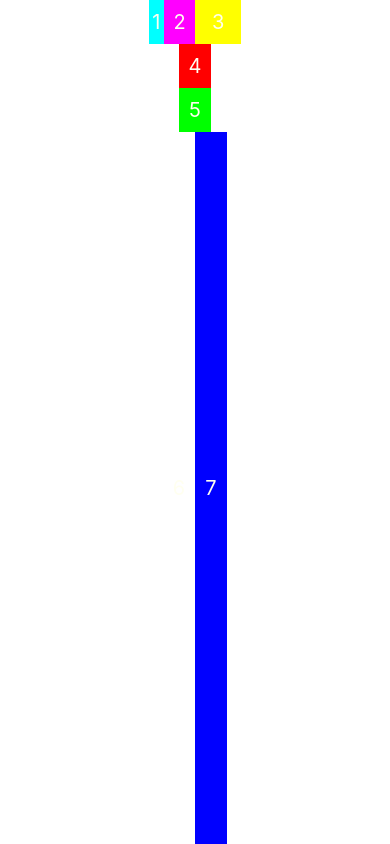
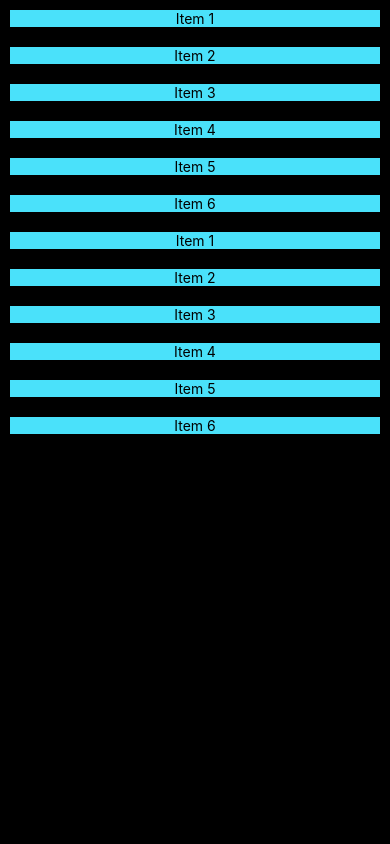
Before and after one commit to michellelally/first-react-app, a React Native app: screen / in a window 390 px wide. Built offline with nearby package versions, Linux system fonts and the light colour scheme.

Commit message:
arrays, lists, scrollview, refresh control

```diff
--- a/App.js
+++ b/App.js
@@ -5,45 +5,53 @@
   StyleSheet,
   View,
   Text,
-  Button
+  ScrollView,
+  RefreshControl
 } from 'react-native';
 
 
 const App = () => {
 
+  const [Items, setItems] = useState([
+    { key: 1, item: 'Item 1' },
+    { key: 2, item: 'Item 2' },
+    { key: 3, item: 'Item 3' },
+    { key: 4, item: 'Item 4' },
+    { key: 5, item: 'Item 5' },
+    { key: 6, item: 'Item 6' },
+    { key: 7, item: 'Item 1' },
+    { key: 8, item: 'Item 2' },
+    { key: 9, item: 'Item 3' },
+    { key: 10, item: 'Item 4' },
+    { key: 11, item: 'Item 5' },
+    { key: 12, item: 'Item 6' }
+  ]);
+  const [Refreshing, setRefreshing] = useState(false);
+
+  const onRefresh = () => {
+    setRefreshing(true);
+    setItems([...Items, { key: 69, item: 'Item 69' }]);
+    setRefreshing(false);
+  }
   return (
-    <View style={styles.body}>
-      <View style={styles.row}>
-        <View style={styles.view1}>
-          <Text style={styles.text}>1</Text>
-        </View>
-        <View style={styles.view2}>
-          <Text style={styles.text}>2</Text>
-        </View>
-        <View style={styles.view3}>
-          <Text style={styles.text}>3</Text>
-        </View>
-      </View>
-      <View style={styles.row}>
-        <View style={styles.view4}>
-          <Text style={styles.text}>4</Text>
-        </View>
-      </View>
-      <View style={styles.row}>
-        <View style={styles.view5}>
-          <Text style={styles.text}>5</Text>
-        </View>
-      </View>
-      <View style={styles.big_row}>
-        <View style={styles.view6}>
-          <Text style={styles.text}>6</Text>
-        </View>
-
-        <View style={styles.view7}>
-          <Text style={styles.text}>7</Text>
-        </View>
-      </View>
-    </View>
+      <ScrollView
+      style={styles.body}
+      refreshControl={
+        <RefreshControl
+          refreshing={ Refreshing }
+          onRefresh= {onRefresh}
+        />
+      }>
+        {
+          Items.map((item) => {
+            return (
+              <View style={styles.item} key={item.key}>
+                <Text styles={styles.text}>{item.item}</Text>
+              </View>
+            )
+          })
+        }
+      </ScrollView>
   );
 };
 
@@ -51,69 +59,18 @@
   body: {
     flex: 1,
     flexDirection: 'column',
-    backgroundColor: '#ffffff',
-    alignItems: 'center',
-    justifyContent: 'flex-start'
+    backgroundColor: '#000000'
 
   },
-  view1: {
-    flex: 1,
-    backgroundColor: '#00ffff',
-    alignItems: 'center',
-    justifyContent: 'center'
-  },
-  view2: {
-    flex: 2,
-    backgroundColor: '#ff00ff',
-    alignItems: 'center',
-    justifyContent: 'center'
-  },
-  view3: {
-    flex: 3,
-    backgroundColor: '#ffff00',
-    alignItems: 'center',
-    justifyContent: 'center'
-  },
-  view4: {
-    flex: 1,
-    backgroundColor: '#ff0000',
-    alignItems: 'center',
-    justifyContent: 'center'
-  },
-  view5: {
-    flex: 1,
-    backgroundColor: '#00ff00',
-    alignItems: 'center',
-    justifyContent: 'center'
-  },
-  view6: {
-    flex: 1,
-    backgroundColor: '#ffffff',
-    alignItems: 'center',
-    justifyContent: 'center'
-  },
-  view7: {
-    flex: 1,
-    backgroundColor: '#0000ff',
-    alignItems: 'center',
-    justifyContent: 'center'
-  },
-  row: {
-    flexDirection: 'row',
-    backgroundColor: '#ffffff',
-    alignItems: 'center',
+  item: {
+    margin: 10,
+    backgroundColor: '#4ae1fa',
     justifyContent: 'center',
-  },
-  big_row: {
-    flex: 1,
-    flexDirection: 'row',
-    backgroundColor: '#ffffff',
-    alignItems: 'stretch',
-    justifyContent: 'center',
+    alignItems: 'center'
   },
   text: {
-    color: '#fffff0',
-    fontSize: 20,
+    color: '#ffffff',
+    fontSize: 50,
     margin: 10,
   }
 });
```
